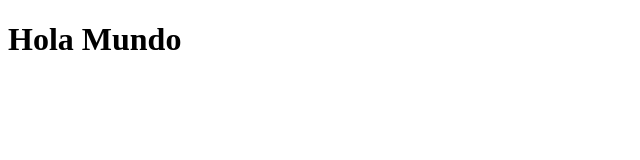
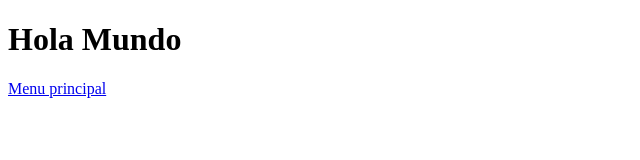
Before and after one commit to Markenson-png/Prueba, a plain HTML site: page index.html in a window 1280 px wide. Shown: the whole page, without its empty margins (0-640 px from the left). Drawn offline with Linux system fonts and the light colour scheme.

Commit message:
Agrego un navbar

```diff
--- a/index.html
+++ b/index.html
@@ -7,5 +7,6 @@
   </head>
   <body>
     <h1>Hola Mundo</h1>
+    <a href="#">Menu principal</a>
   </body>
 </html>
```
